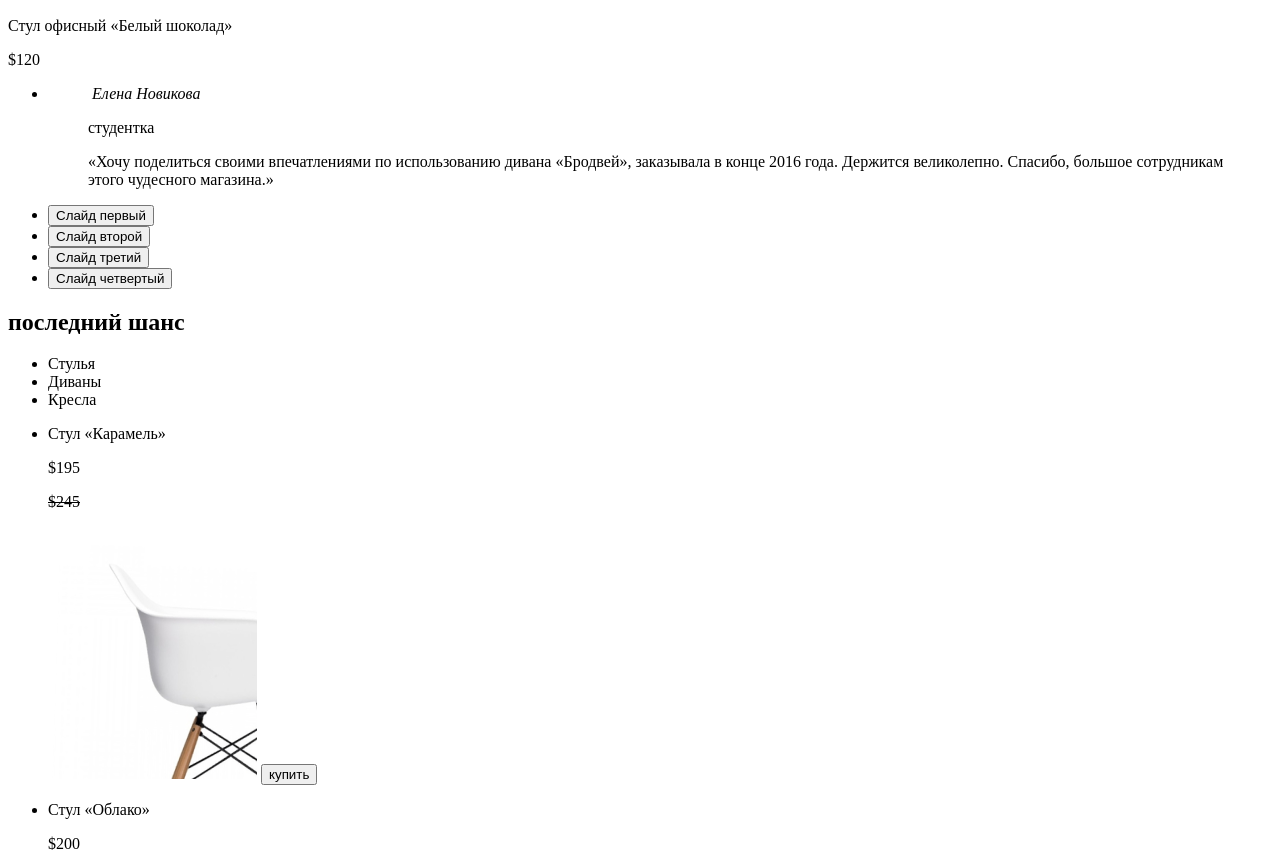
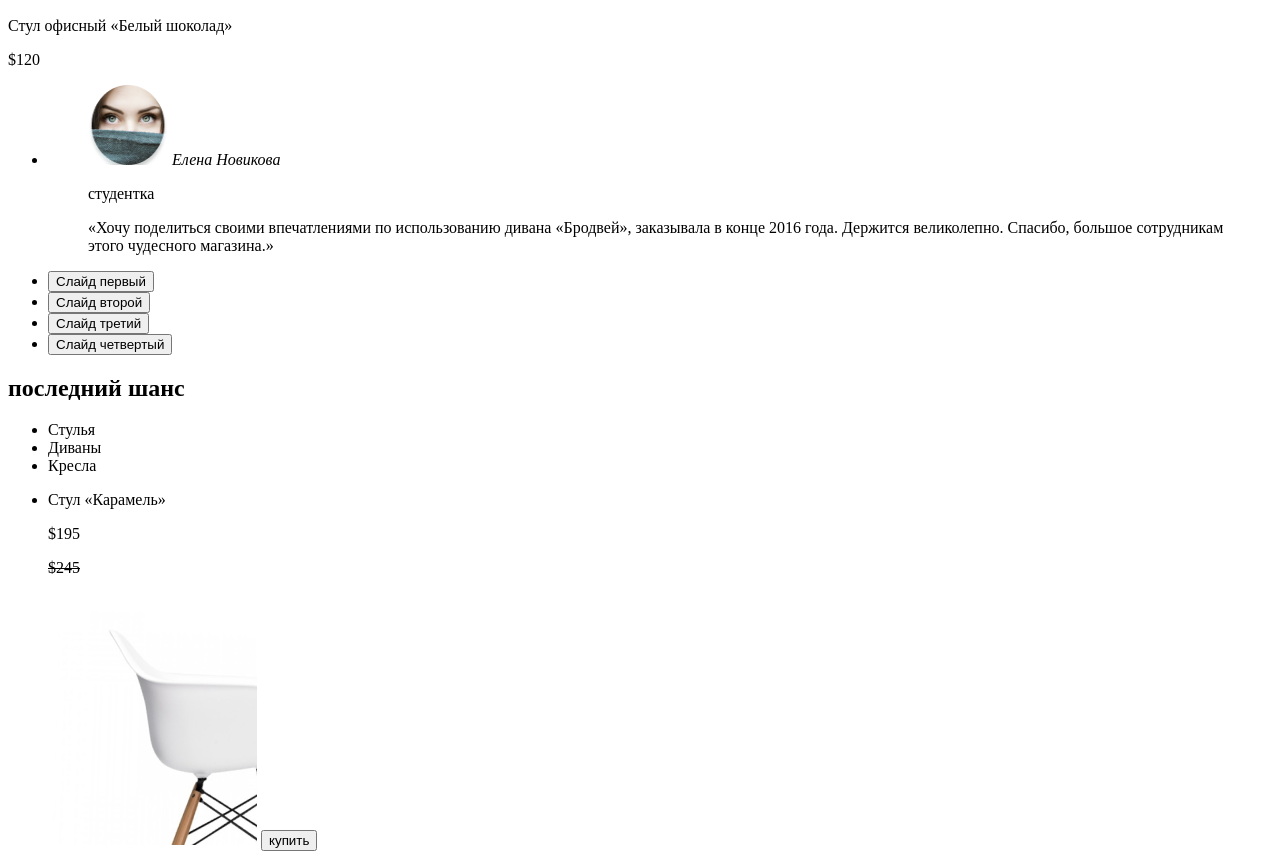
Before and after one commit to S-E-Pashin/DesignerFurniture, a website: page source/index.html in a window 1280 px wide. Shown: the part 2240-3104 px from the top of the page. Drawn offline with Linux system fonts and the light colour scheme.

Commit message:
Добавлено фото в отзыв.

```diff
--- a/source/index.html
+++ b/source/index.html
@@ -112,7 +112,7 @@
         <ul class="reviews__list">
           <li class="reviews__item">
             <blockquote>
-              <img class="reviews__img" src="" width="" height="">
+              <img class="reviews__img" src="img/reviews-img.png" width="80" height="80" alt="Фото человека отсавившего отзыв">
               <cite class="reviews__heading">Елена Новикова</cite>
                 <p class="reviews__position">студентка</p>
                 <p class="reviews__text">«Хочу поделиться своими впечатлениями по использованию дивана «Бродвей», заказывала в конце 2016 года. Держится великолепно. Спасибо, большое сотрудникам этого чудесного магазина.»</p>
```
Also changed, not shown: source/img/Blue eyes of a girl.jpg (added), source/img/reviews-img.png (added).
